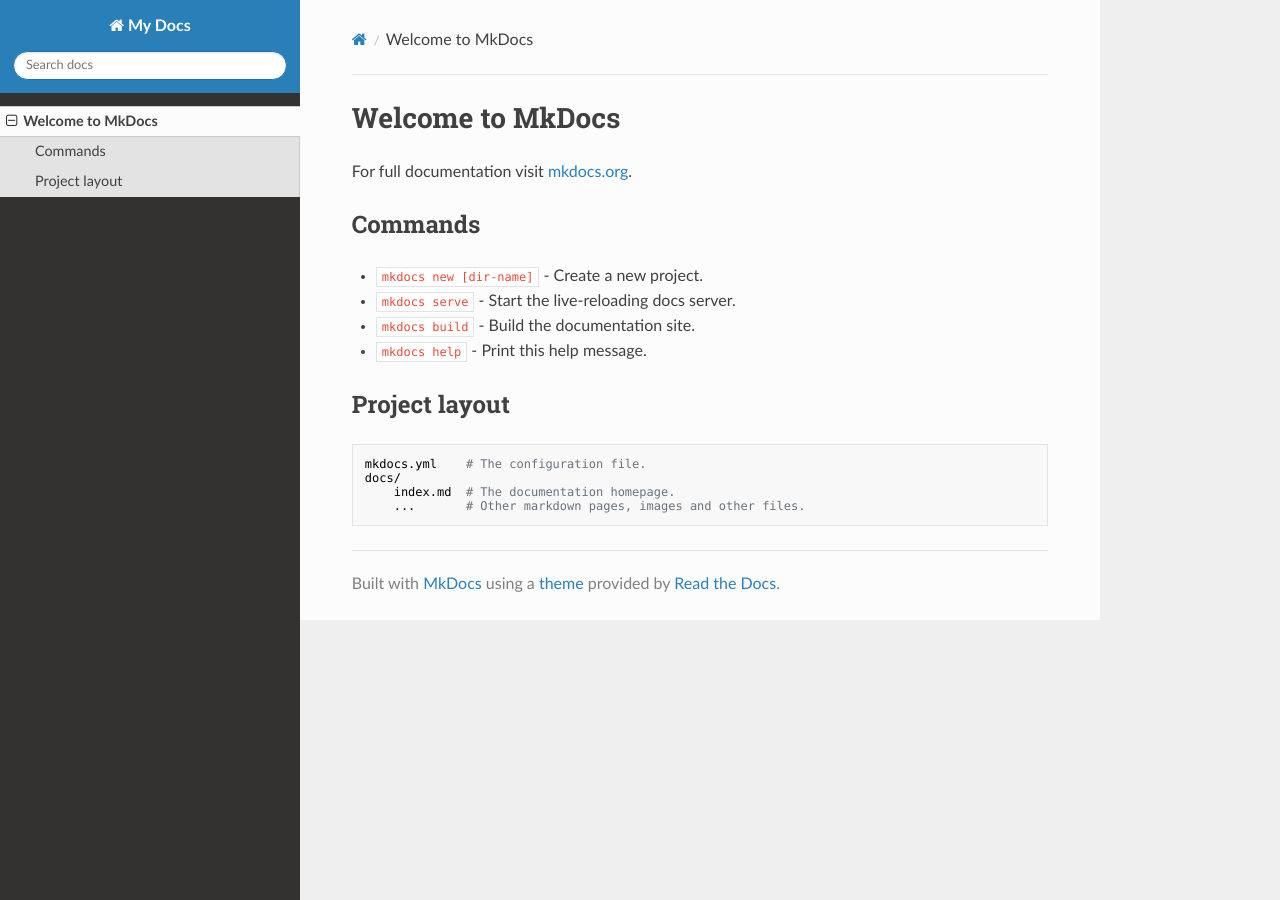
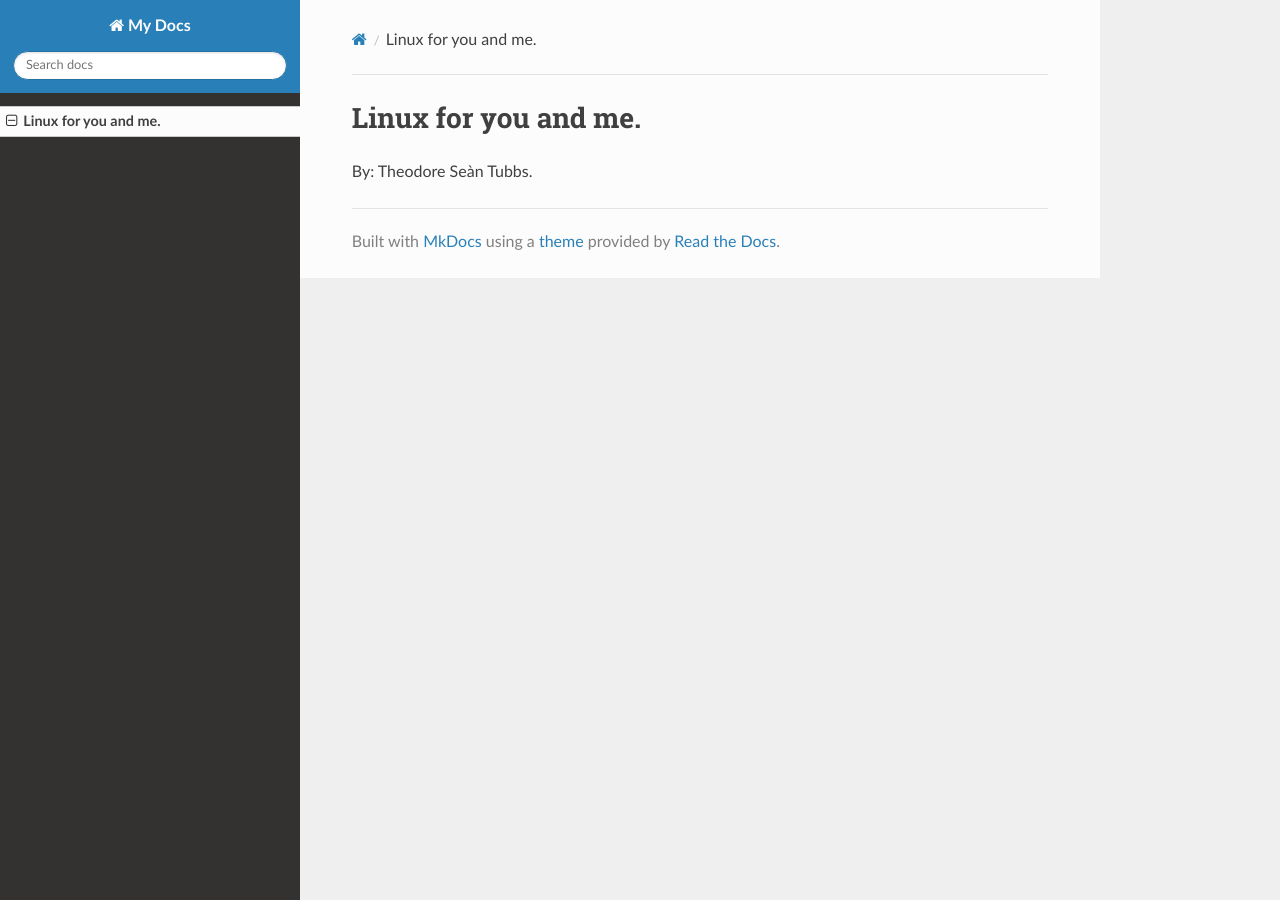
Before and after one commit to shaggytwodope/Linux-for-you-and-me, an MkDocs documentation site: the page built from docs/index.md, in a window 1280 px wide. Built offline with MkDocs 1.6.1, drawn with Linux system fonts in a browser that asks for light colours; nearby versions of some CDN libraries.

```diff
--- a/docs/index.md
+++ b/docs/index.md
@@ -1,17 +1,3 @@
-# Welcome to MkDocs
+# Linux for **you** and me.
 
-For full documentation visit [mkdocs.org](http://mkdocs.org).
-
-## Commands
-
-* `mkdocs new [dir-name]` - Create a new project.
-* `mkdocs serve` - Start the live-reloading docs server.
-* `mkdocs build` - Build the documentation site.
-* `mkdocs help` - Print this help message.
-
-## Project layout
-
-    mkdocs.yml    # The configuration file.
-    docs/
-        index.md  # The documentation homepage.
-        ...       # Other markdown pages, images and other files.
+By: Theodore Seàn Tubbs.
```
Also changed, not shown: .travis.yml (added, +8 -0 lines), README.md (+1 -0 lines), 1 other file.
